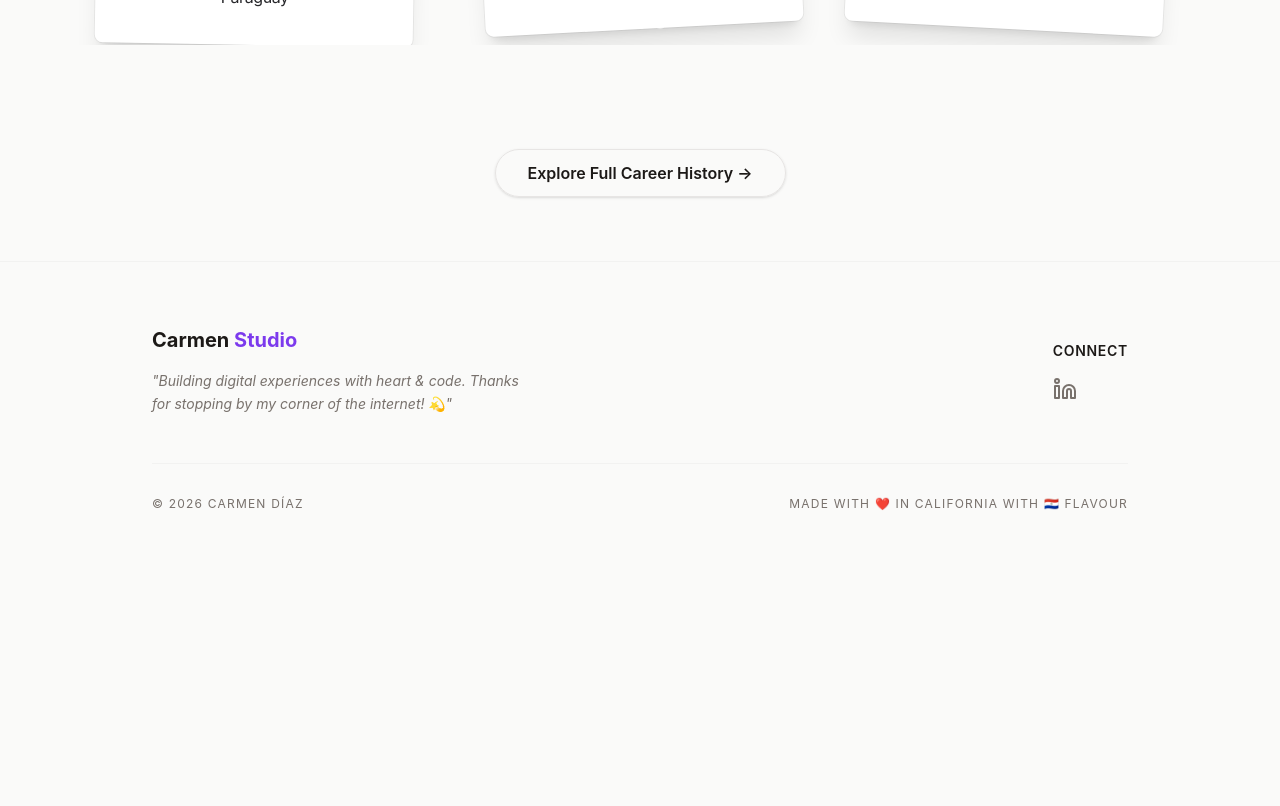
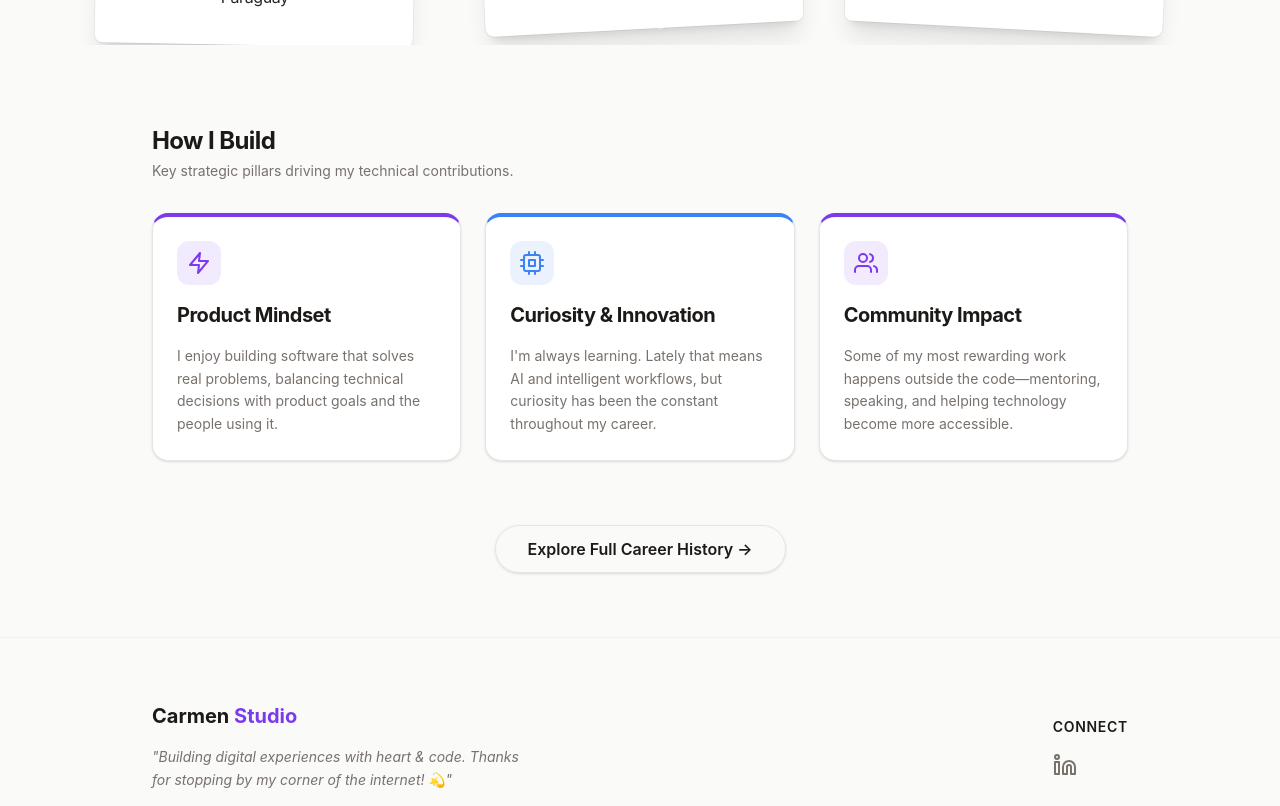
Before and after one commit to karmenatwork/carmenstudio, a Next.js app: page / in a window 1280 px wide. Shown: the part 1260-2066 px from the top of the page. Before the commit the page ends 1804 px from the top, so only its background shows below. Built offline with nearby package versions, Linux system fonts and the light colour scheme.

Commit message:
feat: add Core Strengths section
Goal: share core values

```diff
--- a/app/page.tsx
+++ b/app/page.tsx
@@ -1,5 +1,7 @@
 import { getAboutData } from "@/lib/getAbout";
 import { Carousel, CarouselImageItem } from "@/components/carousel";
+import CoreStrengths from "@/components/core-strengths";
+import CurrentFocus from "@/components/current-focus";
 import Link from "next/link";
 
 // Import images
@@ -74,6 +76,8 @@ export default function Home() {
         </div>
       </section>
 
+      {/* Core Strengths Section */}
+      <CoreStrengths showSkills={false} />
 
       {/* Career History Link */}
       <section className="flex justify-center py-6">
--- /dev/null
+++ b/components/core-strengths.tsx
@@ -0,0 +1,75 @@
+import aboutData from "@/data/about.json";
+import { Card } from "@/components/custom-ui/Card";
+import { Badge } from "@/components/custom-ui/Badge";
+
+interface CoreStrengthsProps {
+    showSkills?: boolean;
+}
+
+export default function CoreStrengths({ showSkills = true }: CoreStrengthsProps) {
+    const { coreStrengths } = aboutData;
+    return (
+        <section className="px-6 max-w-5xl mx-auto w-full">
+            <div className="mb-8">
+                <h2 className="text-2xl font-bold tracking-tight text-foreground">How I Build</h2>
+                <p className="text-sm text-muted-foreground mt-1">Key strategic pillars driving my technical contributions.</p>
+            </div>
+            <div className="grid grid-cols-1 md:grid-cols-3 gap-6">
+                {coreStrengths.map((strength, index) => {
+                    const isEven = index % 2 === 0;
+                    const borderClass = isEven ? "border-t-primary" : "border-t-accent";
+                    const iconBgClass = isEven ? "bg-primary/10 text-primary" : "bg-accent/10 text-accent";
+
+                    return (
+                        <Card key={index} className={`p-6 flex flex-col justify-between hover:shadow-md transition-all duration-300 border-t-4 ${borderClass}`}>
+                            <div className="space-y-4">
+                                <div className={`p-2.5 rounded-xl w-fit ${iconBgClass}`}>
+                                    {index === 0 && (
+                                        <svg className="h-6 w-6" viewBox="0 0 24 24" fill="none" stroke="currentColor" strokeWidth="2" strokeLinecap="round" strokeLinejoin="round">
+                                            <polygon points="13 2 3 14 12 14 11 22 21 10 12 10 13 2" />
+                                        </svg>
+                                    )}
+                                    {index === 1 && (
+                                        <svg className="h-6 w-6" viewBox="0 0 24 24" fill="none" stroke="currentColor" strokeWidth="2" strokeLinecap="round" strokeLinejoin="round">
+                                            <rect x="4" y="4" width="16" height="16" rx="2" ry="2" />
+                                            <rect x="9" y="9" width="6" height="6" />
+                                            <line x1="9" y1="1" x2="9" y2="4" />
+                                            <line x1="15" y1="1" x2="15" y2="4" />
+                                            <line x1="9" y1="20" x2="9" y2="23" />
+                                            <line x1="15" y1="20" x2="15" y2="23" />
+                                            <line x1="20" y1="9" x2="23" y2="9" />
+                                            <line x1="20" y1="15" x2="23" y2="15" />
+                                            <line x1="1" y1="9" x2="4" y2="9" />
+                                            <line x1="1" y1="15" x2="4" y2="15" />
+                                        </svg>
+                                    )}
+                                    {index === 2 && (
+                                        <svg className="h-6 w-6" viewBox="0 0 24 24" fill="none" stroke="currentColor" strokeWidth="2" strokeLinecap="round" strokeLinejoin="round">
+                                            <path d="M17 21v-2a4 4 0 0 0-4-4H5a4 4 0 0 0-4 4v2" />
+                                            <circle cx="9" cy="7" r="4" />
+                                            <path d="M23 21v-2a4 4 0 0 0-3-3.87" />
+                                            <path d="M16 3.13a4 4 0 0 1 0 7.75" />
+                                        </svg>
+                                    )}
+                                </div>
+                                <h3 className="text-xl font-bold tracking-tight text-foreground">{strength.title}</h3>
+                                <p className="text-sm text-muted-foreground leading-relaxed">
+                                    {strength.description}
+                                </p>
+                            </div>
+                            {showSkills && strength.skills && strength.skills.length > 0 && (
+                                <div className="flex flex-wrap gap-1.5 mt-6 pt-4 border-t border-border/40">
+                                    {strength.skills.map((skill) => (
+                                        <Badge key={skill} variant="outline" className="text-[10px] px-2 py-0.5 bg-muted/40">
+                                            {skill}
+                                        </Badge>
+                                    ))}
+                                </div>
+                            )}
+                        </Card>
+                    );
+                })}
+            </div>
+        </section>
+    );
+}
```
